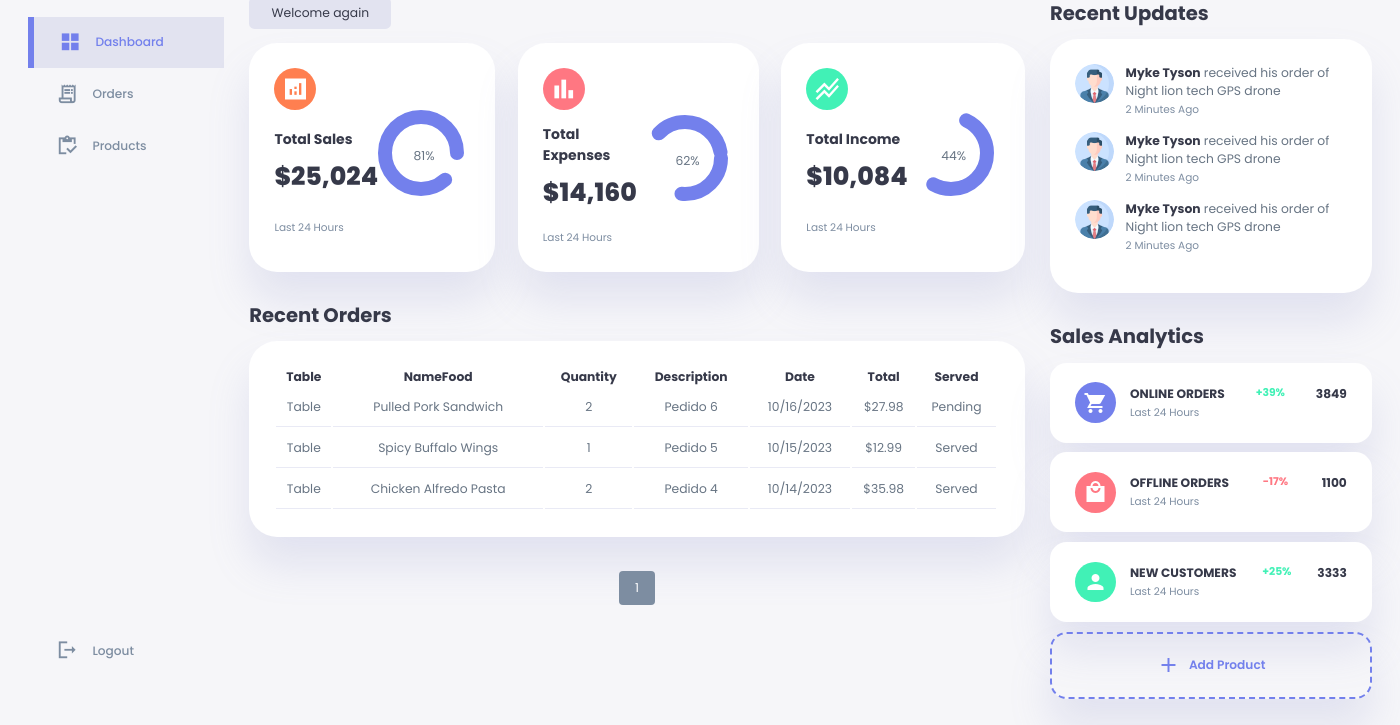
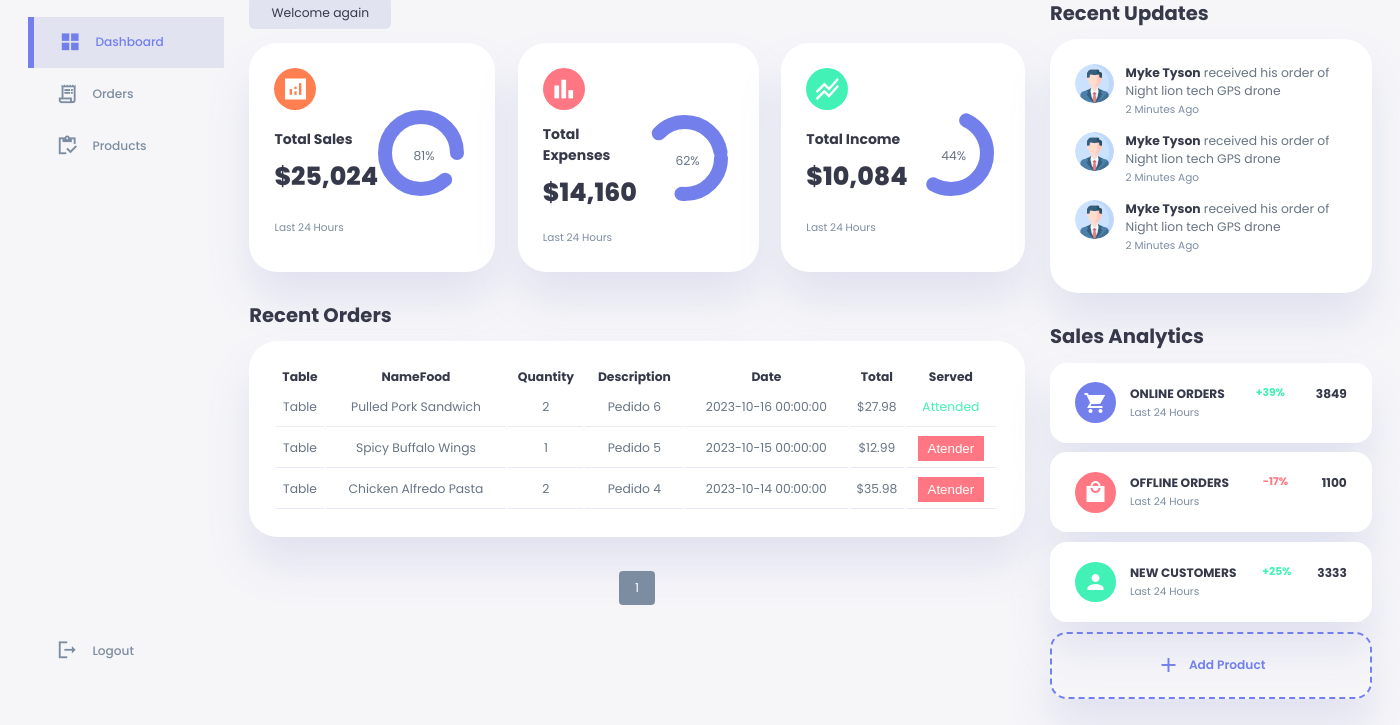
Before and after one commit to felipeflourwears/Kiosko, a Flask app: template src/templates/home.html in a window 1400 px wide. Shown: the part 75-800 px from the top of the page. Run offline with Flask 3, Linux system fonts and the light colour scheme; the template is opened without the code that fills it, so the values that code supplies are empty; data comes from the database, SQL or seed files in the repository; some libraries are stand-ins or nearby versions.

Commit message:
Class Orders

```diff
--- a/src/app.py
+++ b/src/app.py
@@ -10,9 +10,11 @@ from flask_login import LoginManager, login_user, logout_user, login_required
 
 #Models
 from models.ModelUser import ModelUser
+from models.ModelOrders import ModelOrders
 
 #Entities
 from models.entities.User import User
+from models.entities.Order import Order
 
 #Instances
 csrf = CSRFProtect()
@@ -68,7 +70,7 @@ def protected():
 @app.route('/get_orders')
 def get_orders():
     try:
-        orders = ModelUser.get_orders_db(db)  # Llama a la función para obtener datos de pedidos
+        orders = ModelOrders.get_orders_db(db)  # Llama a la función para obtener datos de pedidos
         # Convierte los datos de pedidos en un formato adecuado (por ejemplo, una lista de diccionarios)
         data = [{'table': order.nameTable, 'nameFood': order.nameFood, 'quantity': order.quantity, 'description': order.descriptionOrd, 'date': order.dateDay, 'total': order.total, 'served': order.served} for order in orders]
         return jsonify(data)
--- /dev/null
+++ b/src/models/ModelOrders.py
@@ -0,0 +1,21 @@
+from .entities.Order import Order
+
+class ModelOrders():
+
+    @classmethod
+    def get_orders_db(self, db):
+        try:
+            cursor = db.connection.cursor()
+            sql = "SELECT c.numberTable, f.nameFood, o.quantity, o.descriptionOrd, DATE_FORMAT(o.dateDay, '%Y-%m-%d %H:%i:%s') as formatted_date, o.total, o.served FROM orders o INNER JOIN foodmenu f ON o.idFood = f.idFood INNER JOIN client c ON c.userCode = o.userCode ORDER BY o.idOrder DESC;"
+            cursor.execute(sql)
+            rows = cursor.fetchall()
+            orders = []
+
+            for row in rows:
+                # Crea objetos de pedido (Order) con los datos obtenidos
+                order = Order(row[0], row[1], row[2], row[3], row[4], row[5], row[6])
+                orders.append(order)
+
+            return orders
+        except Exception as ex:
+            raise Exception(ex)
--- a/src/models/ModelUser.py
+++ b/src/models/ModelUser.py
@@ -1,5 +1,4 @@
 from .entities.User import User
-from .entities.Order import Order
 
 class ModelUser():
 
@@ -32,21 +31,3 @@ class ModelUser():
                 return None
         except Exception as ex:
             raise Exception(ex)
-
-    @classmethod
-    def get_orders_db(self, db):
-        try:
-            cursor = db.connection.cursor()
-            sql = "SELECT c.numberTable, f.nameFood, o.quantity, o.descriptionOrd, o.dateDay, o.total, o.served FROM orders o INNER JOIN foodmenu f ON o.idFood = f.idFood INNER JOIN client c ON c.userCode = o.userCode ORDER BY o.idOrder DESC;"
-            cursor.execute(sql)
-            rows = cursor.fetchall()
-            orders = []
-
-            for row in rows:
-                # Crea objetos de pedido (Order) con los datos obtenidos
-                order = Order(row[0], row[1], row[2], row[3], row[4], row[5], row[6])
-                orders.append(order)
-
-            return orders
-        except Exception as ex:
-            raise Exception(ex)
--- /dev/null
+++ b/src/static/css/home.css
@@ -0,0 +1,19 @@
+.served-cell {
+    display: none;
+}
+.attended-text {
+    color: var(--color-success);
+}
+/* Estilo base del botón */
+.atender-btn {
+    background-color: var(--color-danger); /* Fondo rojo */
+    color: white; /* Texto en blanco */
+    padding: 5px 10px; /* Espaciado interior */
+    border: none; /* Sin borde */
+    cursor: pointer; /* Cambia el cursor al pasar el mouse */
+}
+
+/* Estilo al pasar el mouse (hover) */
+.atender-btn:hover {
+    background-color: darkred; /* Cambio de color de fondo al pasar el mouse */
+}
--- a/src/static/js/home.js
+++ b/src/static/js/home.js
@@ -1,5 +1,5 @@
  // Variables para el manejo de la paginación
- const itemsPerPage = 5; // Cambia esto al número deseado de elementos por página
+ const itemsPerPage = 10; // Cambia esto al número deseado de elementos por página
  const paginationList = document.getElementById('pagination-list');
  const tableBody = document.getElementById('order-table-body');
  const ordersData = []; // Aquí se almacenarán todos los datos de pedidos
@@ -14,16 +14,28 @@
      // Limpiar la tabla antes de cargar nuevos datos
      tableBody.innerHTML = '';
 
-     // Iterar a través de los datos y crear las filas de la tabla
      ordersToDisplay.forEach(order => {
         const row = tableBody.insertRow();
         row.insertCell(0).textContent = order.table;
         row.insertCell(1).textContent = order.nameFood;
         row.insertCell(2).textContent = order.quantity;
         row.insertCell(3).textContent = order.description;
-         row.insertCell(4).textContent = new Date(order.date).toLocaleDateString();
+        /* row.insertCell(4).textContent = new Date(order.date).toLocaleDateString(); */
+        row.insertCell(4).textContent = order.date;
         row.insertCell(5).textContent = `$${order.total}`;
-         row.insertCell(6).textContent = order.served ? 'Served' : 'Pending';
+        const servedCell = row.insertCell(6);
+
+        if (order.served === 1) {
+            // Si el pedido está "served" (valor 1), muestra un botón
+            const atenderButton = document.createElement('button');
+            atenderButton.classList.add('atender-btn');
+            atenderButton.textContent = 'Atender';
+            servedCell.appendChild(atenderButton);
+        } else {
+            // Si el pedido no está "served" (valor 0), muestra el texto 'Attended' en verde
+            servedCell.textContent = 'Attended';
+            servedCell.classList.add('attended-text'); // Agrega una clase CSS para cambiar el color del texto a verde
+        }
     });
  }
 
--- a/src/templates/home.html
+++ b/src/templates/home.html
@@ -11,6 +11,7 @@
     <link rel="icon" href="{{ url_for('static', filename='img/logo.png') }}" type="image/png">
     <link rel="stylesheet" href="{{ url_for('static', filename='css/styles.css') }}">
     <link rel="stylesheet" href="{{ url_for('static', filename='css/pagination.css') }}">
+    <link rel="stylesheet" href="{{ url_for('static', filename='css/home.css') }}">
 </head>
 <body>
 
@@ -149,7 +150,7 @@
             </div>
              <!--==================== END INSIGHTS ====================-->
              <!--=== BEGIN ORDERS ====-->
-             <div class="recent-orders">
+            <div class="recent-orders">
                 <h2>Recent Orders</h2>
                 <table>
                     <thead>
@@ -175,6 +176,8 @@
                     </ul>
                 </div>
             </div>
+
+
 
         </main>
          <!--==================== END MAIN ====================-->
```
Lines whose indentation alone changed are shown as unchanged.
